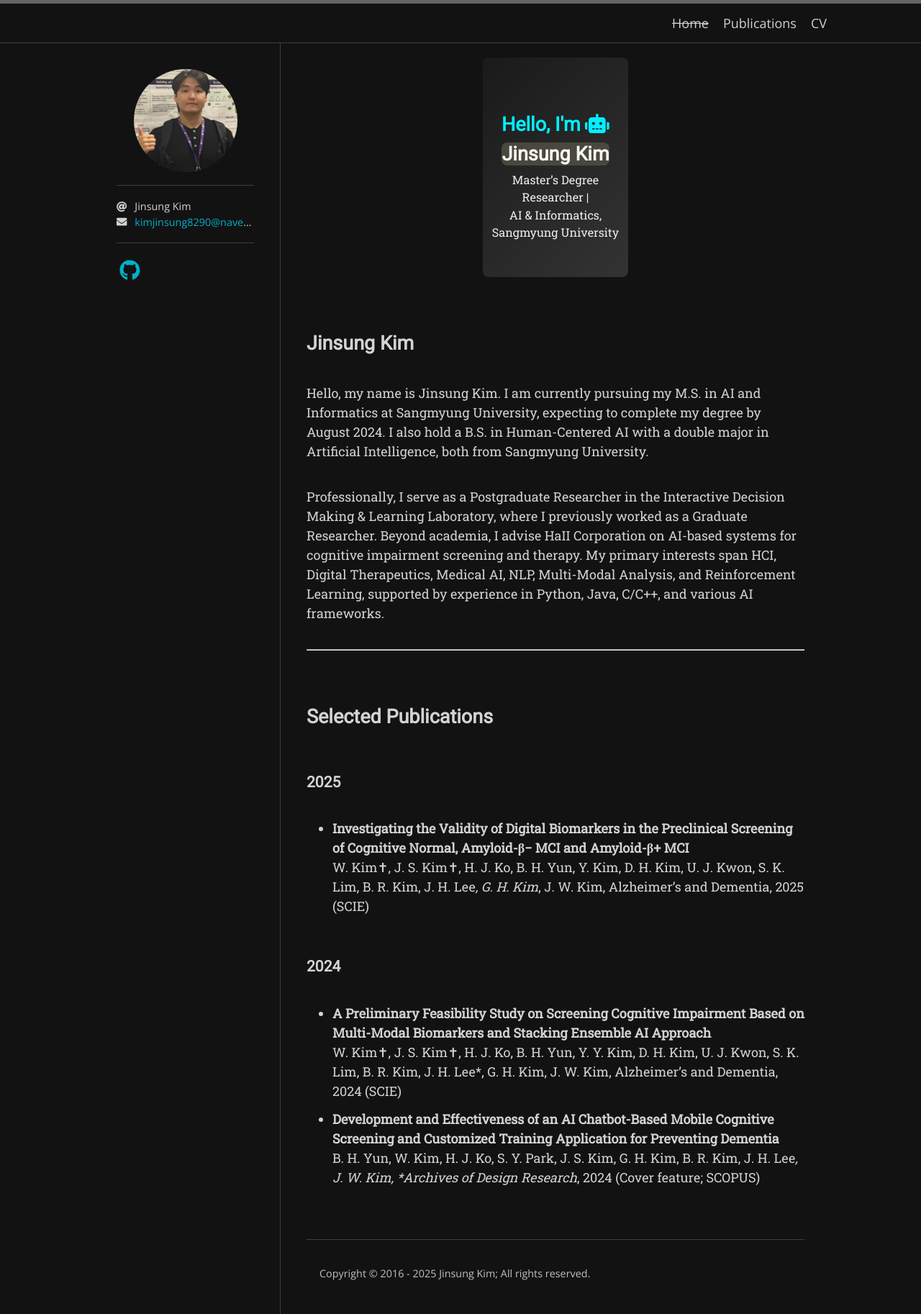
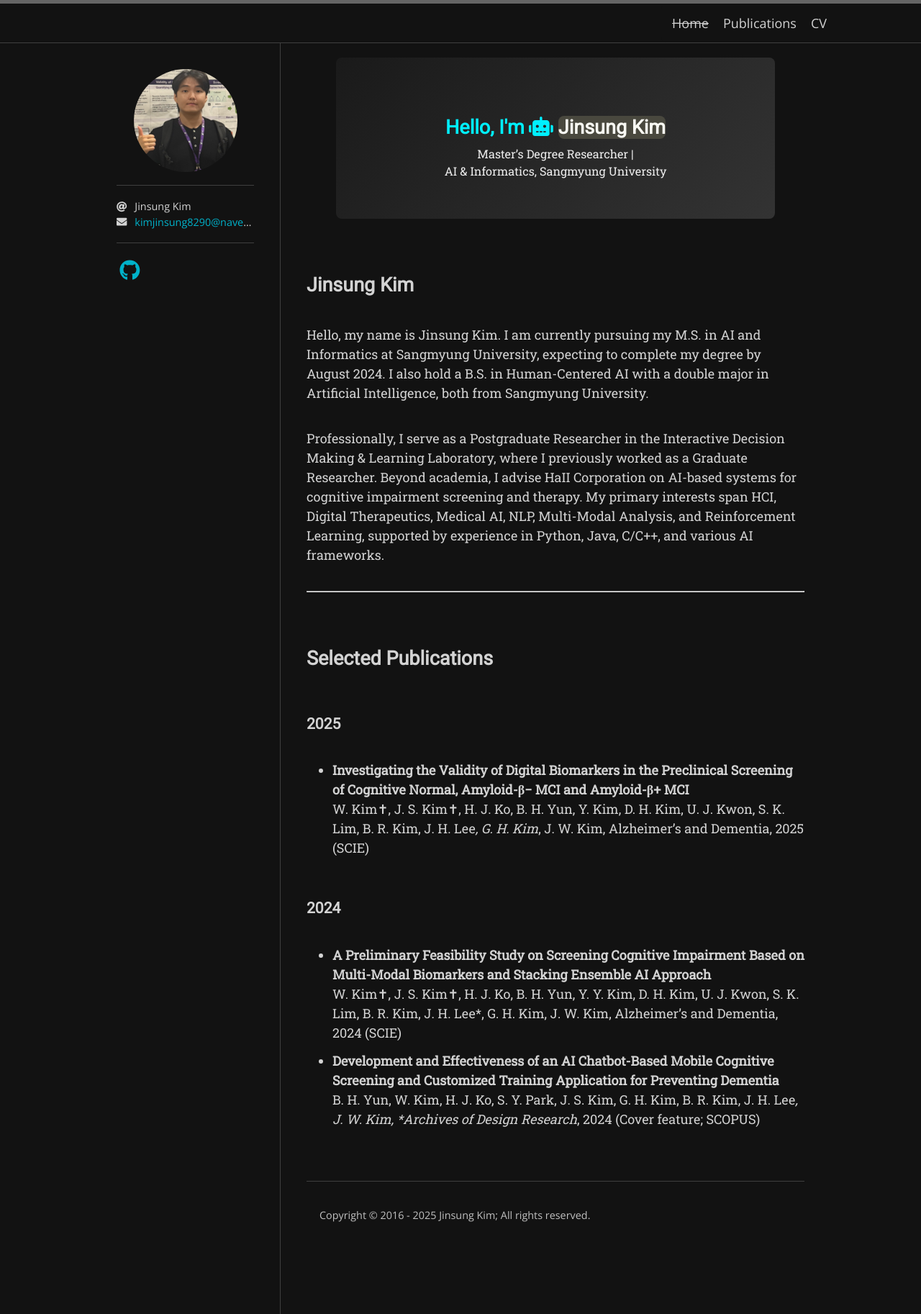
Before and after one commit to KimJinSungDataScientist/KimJinSungDataScientist.github.io, a Jekyll site: the page built from index.md, in a window 1280 px wide. Shown: the whole page at 72% size. Built offline with Jekyll 4.4.1, drawn with Linux system fonts in a browser that asks for light colours; nearby versions of some CDN libraries; some web fonts are replaced; the list of posts is cut into pages by our own code.

Commit message:
'test3\5'

```diff
--- a/_sass/hamilton/custom-styles.scss
+++ b/_sass/hamilton/custom-styles.scss
@@ -3,7 +3,7 @@
     margin: 20px auto;
 
     /* 최대 폭 600px로 제한해 박스가 너무 넓지 않도록 함 */
-    max-width: 200px;
+    max-width: 600px;
 
     /* 그라데이션 배경 및 둥근 모서리 */
     background: linear-gradient(135deg, #1a1a1a, #333333);
@@ -13,7 +13,7 @@
     display: block;
 
     /* 내부 패딩을 5px로 최소화해 박스 자체 높이를 작게 */
-    padding: 1px;
+    padding: 5px;
 
     /* 텍스트 가로 중앙 정렬 */
     text-align: center;
```
